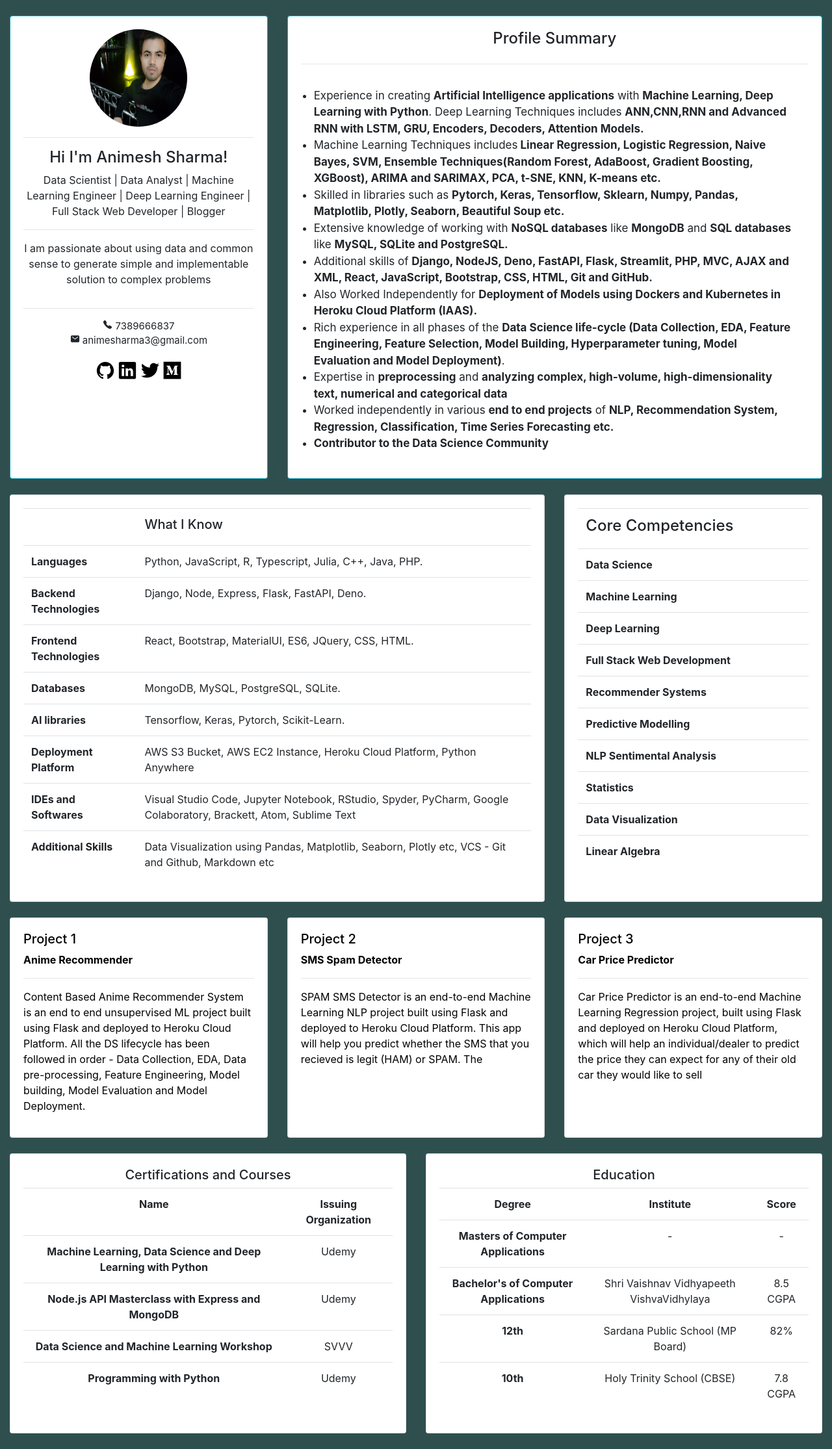
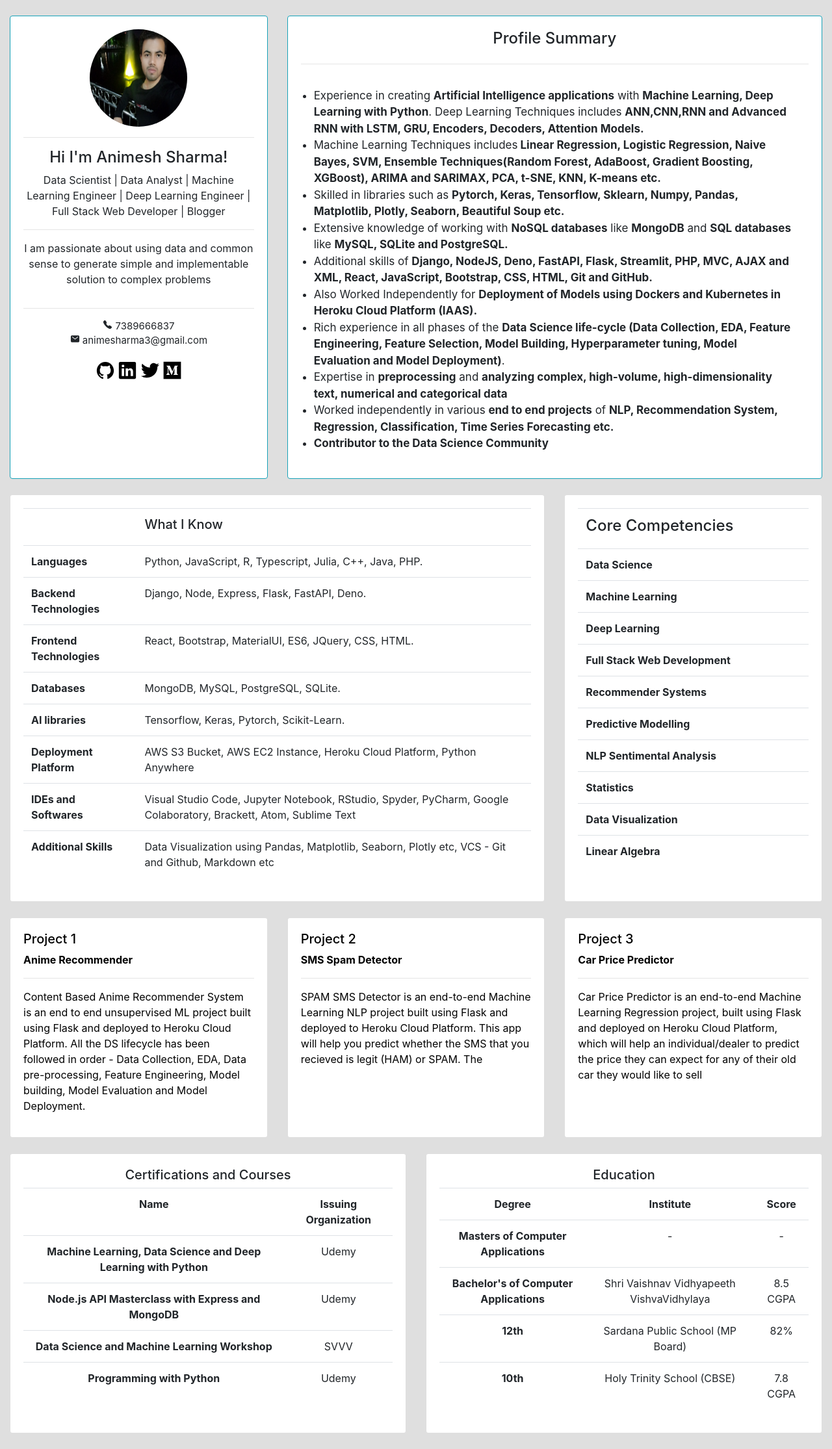
Before and after one commit to animesh-algorithm/resume-web, a Django app: page / in a window 1280 px wide. Shown: the whole page at 65% size. Run offline with Django 3.2, Linux system fonts and the light colour scheme; some libraries are stand-ins or nearby versions.

Commit message:
Update main.css

```diff
--- a/base/static/css/main.css
+++ b/base/static/css/main.css
@@ -1,5 +1,5 @@
 body{
-	background-color:darkslategrey!important;
+	background-color:#dfdfdf!important;
 }
 
 .contact {
```
